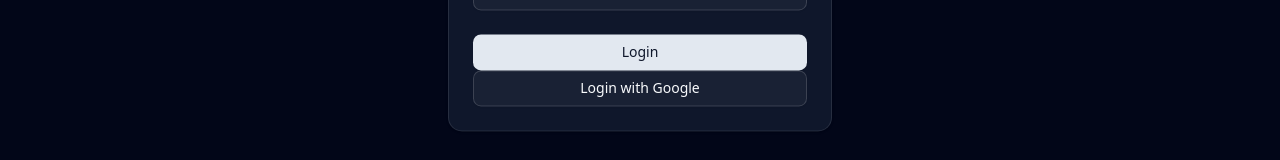
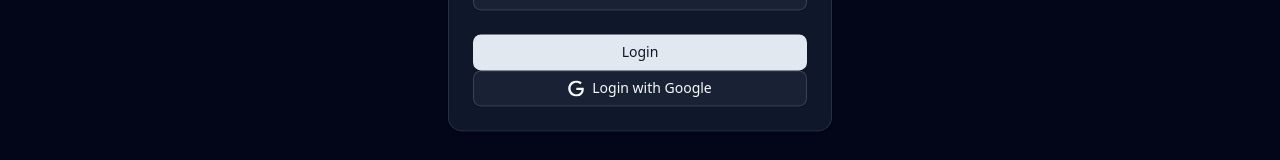
Before and after one commit to developerasun/hexbook, a SvelteKit app in the folder client/: page /login in a window 1280 px wide. Shown: the part 484-644 px from the top of the page. Built offline with nearby package versions, Linux system fonts and the light colour scheme.

Commit message:
style: update google login icon

```diff
--- a/client/src/routes/(auth)/login/+page.svelte
+++ b/client/src/routes/(auth)/login/+page.svelte
@@ -42,7 +42,15 @@
       </div>
       <div class="mt-6 flex-col gap-2">
         <Button type="submit" class="w-full">Login</Button>
-        <Button variant="outline" class="w-full">Login with Google</Button>
+        <Button variant="outline" class="w-full">
+          <svg xmlns="http://www.w3.org/2000/svg" viewBox="0 0 24 24">
+            <path
+              d="M12.48 10.92v3.28h7.84c-.24 1.84-.853 3.187-1.787 4.133-1.147 1.147-2.933 2.4-6.053 2.4-4.827 0-8.6-3.893-8.6-8.72s3.773-8.72 8.6-8.72c2.6 0 4.507 1.027 5.907 2.347l2.307-2.307C18.747 1.44 16.133 0 12.48 0 5.867 0 .307 5.387.307 12s5.56 12 12.173 12c3.573 0 6.267-1.173 8.373-3.36 2.16-2.16 2.84-5.213 2.84-7.667 0-.76-.053-1.467-.173-2.053H12.48z"
+              fill="currentColor"
+            />
+          </svg>
+          Login with Google
+        </Button>
       </div>
     </form>
   </Card.Content>
```
